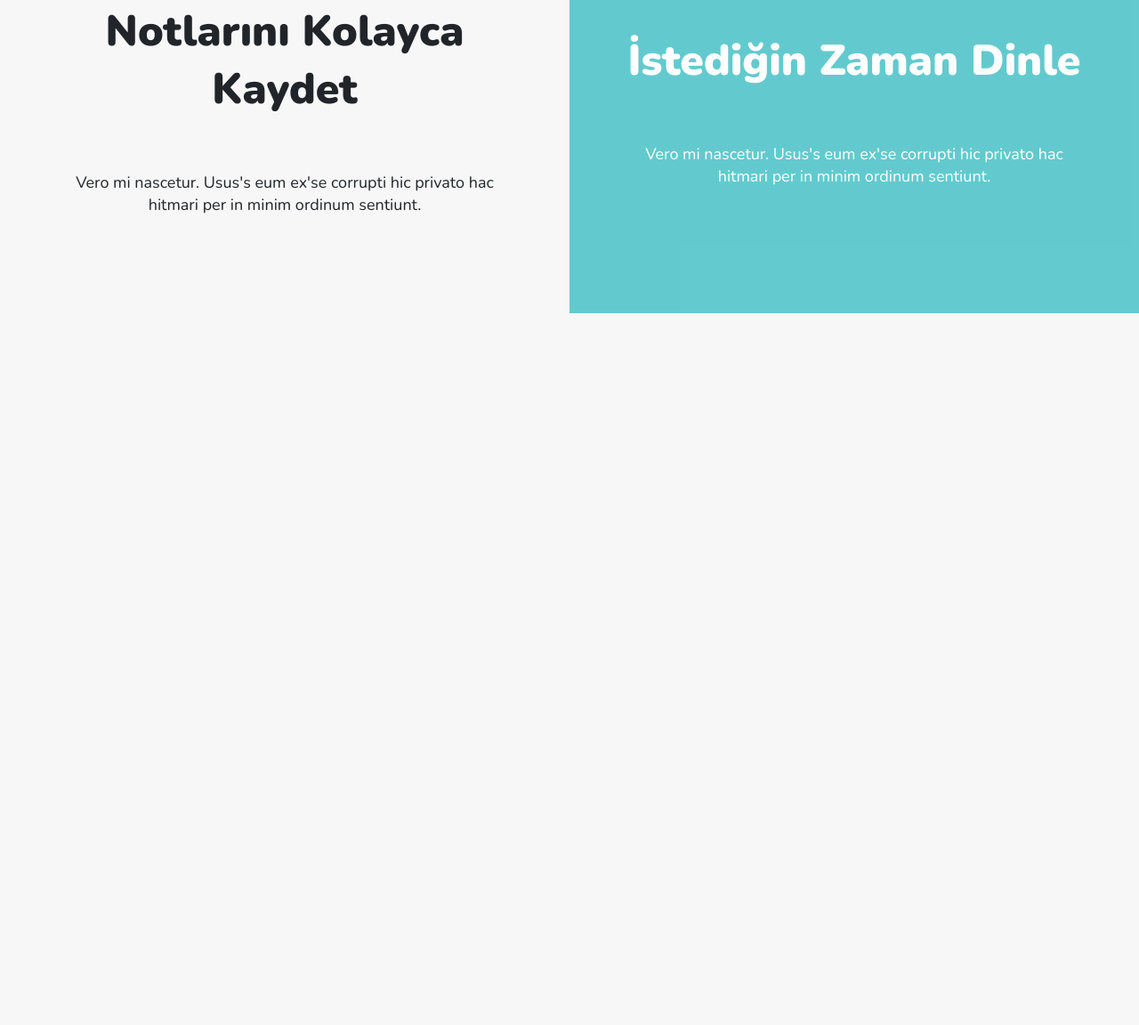
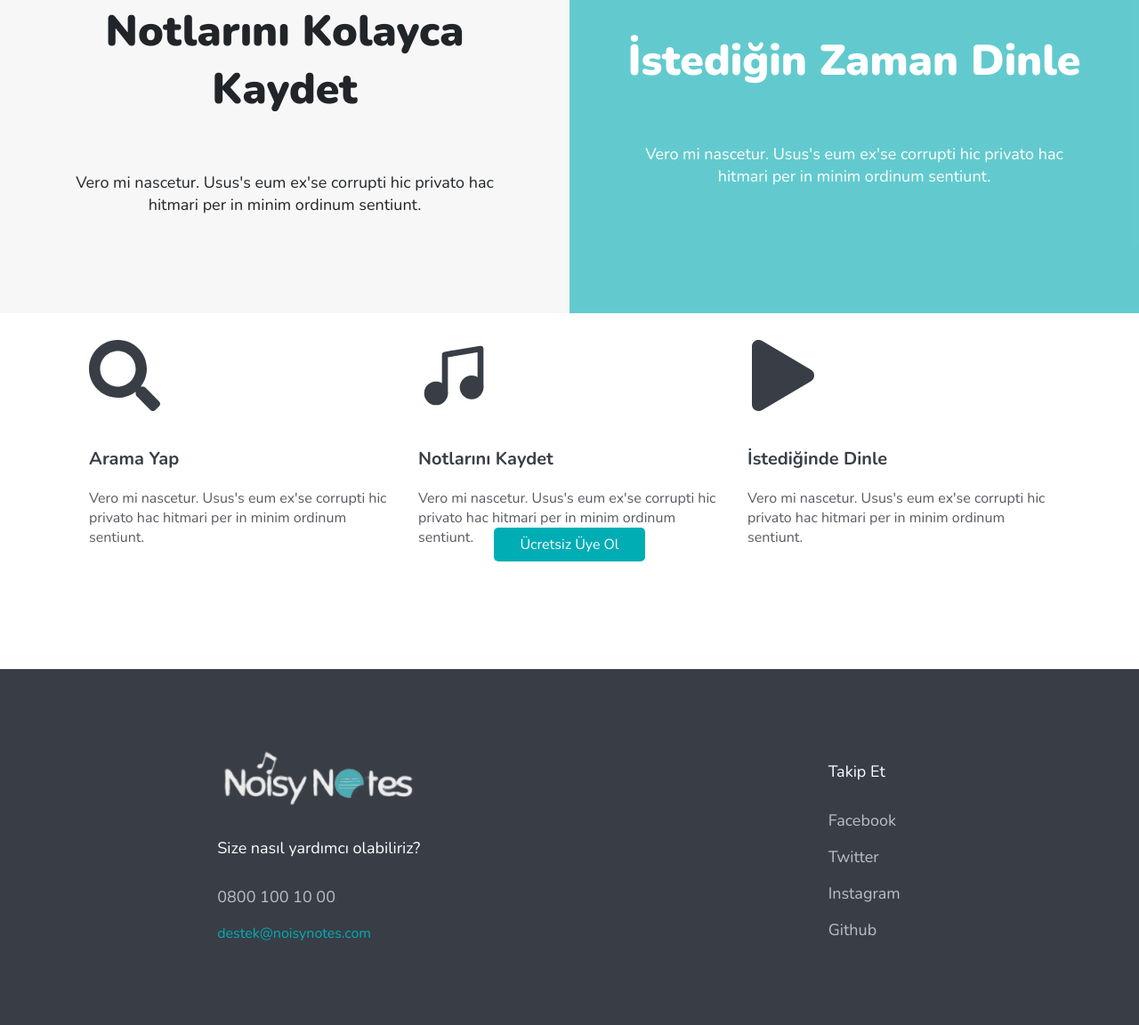
Before and after one commit to batin/NoisyNotes, a Gatsby site: page / in a window 1280 px wide. Shown: the part 1248-2400 px from the top of the page at 89% size. Before the commit the page ends 1600 px from the top, so only its background shows below. Built offline with nearby package versions, Linux system fonts and the light colour scheme; Gatsby itself is replaced by a stand-in of ours.

Commit message:
landing page is done

```diff
--- a/package.json
+++ b/package.json
@@ -25,6 +25,7 @@
     "react-audio-recorder": "^2.2.0",
     "react-dom": "^16.12.0",
     "react-helmet": "^5.2.1",
+    "react-icons": "^3.9.0",
     "react-mp3-recorder": "^1.1.2"
   },
   "devDependencies": {
--- /dev/null
+++ b/src/components/homeS3.js
@@ -0,0 +1,39 @@
+import React from "react"
+import { FiMusic } from "react-icons/fi"
+import { FaSearch, FaPlay } from "react-icons/fa"
+
+const Section3 = () => {
+  return (
+    <section className="section3">
+      <div className="container d-flex h-100">
+        <div className="col-4 s3Item">
+          <FaSearch />
+          <h4>Arama Yap</h4>
+          <p>
+            Vero mi nascetur. Usus's eum ex'se corrupti hic privato hac hitmari
+            per in minim ordinum sentiunt.
+          </p>
+        </div>
+        <div className="col-4 s3Item middle">
+          <FiMusic />
+          <h4>Notlarını Kaydet</h4>
+          <p>
+            Vero mi nascetur. Usus's eum ex'se corrupti hic privato hac hitmari
+            per in minim ordinum sentiunt.
+          </p>
+          <button className="btn">Ücretsiz Üye Ol</button>
+        </div>
+        <div className="col-4 s3Item">
+          <FaPlay />
+          <h4>İstediğinde Dinle</h4>
+          <p>
+            Vero mi nascetur. Usus's eum ex'se corrupti hic privato hac hitmari
+            per in minim ordinum sentiunt.
+          </p>
+        </div>
+      </div>
+    </section>
+  )
+}
+
+export default Section3
--- /dev/null
+++ b/src/components/homeS4.js
@@ -0,0 +1,42 @@
+import React from "react"
+import Img from "gatsby-image"
+import { graphql, useStaticQuery } from "gatsby"
+
+const Section4 = () => {
+  const data = useStaticQuery(graphql`
+    {
+      s1Img: file(relativePath: { eq: "logo_light.png" }) {
+        childImageSharp {
+          fluid(quality: 100) {
+            ...GatsbyImageSharpFluid_tracedSVG
+          }
+        }
+      }
+    }
+  `)
+  return (
+    <section className="section4">
+      <div className="container-fluid justify-content-around d-flex h-100">
+        <div className="align-self-center my-auto">
+          <Img
+            className="s4Img"
+            loading="lazy"
+            fluid={data.s1Img.childImageSharp.fluid}
+          />
+          <h5>Size nasıl yardımcı olabiliriz?</h5>
+          <p>0800 100 10 00</p>
+          <a href="mailto:batineryilmaz@icloud.com">destek@noisynotes.com</a>
+        </div>
+        <div className="align-self-center mt-4 mr-4">
+          <h5>Takip Et</h5>
+          <p>Facebook</p>
+          <p>Twitter</p>
+          <p>Instagram</p>
+          <p>Github</p>
+        </div>
+      </div>
+    </section>
+  )
+}
+
+export default Section4
--- a/src/pages/index.js
+++ b/src/pages/index.js
@@ -1,16 +1,20 @@
-import React from 'react'
-import Layout from '../components/layout'
-import Seo from '../components/seo'
-import Section1 from '../components/homeS1'
-import Section2 from '../components/homeS2'
-import '../styles/index.scss'
+import React from "react"
+import Layout from "../components/layout"
+import Seo from "../components/seo"
+import Section1 from "../components/homeS1"
+import Section2 from "../components/homeS2"
+import Section3 from "../components/homeS3"
+import Section4 from "../components/homeS4"
+import "../styles/index.scss"
 
 const IndexPage = () => {
   return (
     <Layout>
-      <Seo title='Home' />
+      <Seo title="Home" />
       <Section1 />
       <Section2 />
+      <Section3 />
+      <Section4 />
     </Layout>
   )
 }
--- a/src/styles/homePage.scss
+++ b/src/styles/homePage.scss
@@ -1,4 +1,5 @@
-html, body {
+html,
+body {
   background-color: $bg;
   font-family: $font;
   overflow-x: hidden;
@@ -61,10 +62,8 @@ section {
 
       button {
         width: 150px;
-        height: 35px ;
+        height: 35px;
       }
-
-
     }
   }
 
@@ -83,15 +82,11 @@ section {
   }
 
   @media only screen and (max-width: 320px) {
-    .s1Img {
-      width: 60% !important;
-    }
+    height: 130vh;
   }
-
 }
 
 .section2 {
-
   h2 {
     margin: 30px auto;
     width: 80%;
@@ -109,7 +104,7 @@ section {
 
   .right {
     color: $white;
-    background-color: rgba($color: $fourth, $alpha: .6);
+    background-color: rgba($color: $fourth, $alpha: 0.6);
     width: 50vw;
     height: 100vh;
     .s2Img2 {
@@ -129,7 +124,8 @@ section {
     }
   }
   @media only screen and (max-width: 760px) {
-    .innerSection{
+    height: 200vh !important;
+    .innerSection {
       display: inline !important;
     }
     .right {
@@ -139,8 +135,8 @@ section {
       width: 100vw !important;
     }
     h2 {
-      font-size: 38px;
-      line-height: 55px;
+      font-size: 30px;
+      line-height: 45px;
     }
 
     p {
@@ -149,3 +145,134 @@ section {
     }
   }
 }
+
+.section3 {
+  height: 50vh;
+  background-color: $white;
+  position: relative;
+  .s3Item {
+    display: flex;
+    flex-direction: column;
+    align-items: flex-start;
+    justify-content: center;
+    text-align: left;
+    margin-bottom: 10%;
+    color: $secondary;
+
+    svg {
+      font-size: 10vh;
+      margin: 20px 0;
+      circle {
+        fill: $secondary;
+      }
+    }
+
+    h4 {
+      margin: 20px 0;
+      left: 0;
+      font-weight: bold;
+      font-size: 20px;
+      line-height: 27px;
+    }
+
+    p {
+      color: rgba($color: $secondary, $alpha: 0.85);
+      font-size: 16px;
+      line-height: 22px;
+    }
+  }
+  button {
+    position: absolute;
+    margin-top: 230px;
+    width: 170px;
+    height: 50px;
+    align-self: center;
+    justify-self: center;
+    background-color: $fourth;
+    max-height: fit-content;
+    border-radius: 5px;
+    color: $white !important;
+  }
+
+  @media only screen and (max-width: 760px) {
+    .s3Item {
+      align-items: center;
+      &:first-child {
+        svg {
+          margin-bottom: 35px;
+        }
+      }
+      svg {
+        font-size: 6vh;
+      }
+
+      h4 {
+        font-size: 15px;
+        line-height: 17px;
+      }
+
+      p {
+        font-size: 8px;
+        line-height: 15px;
+        margin: 0px -10px;
+      }
+      button {
+        width: 150px;
+        height: 35px;
+        margin-top: 22vh;
+      }
+    }
+  }
+  @media only screen and (max-width: 320px) {
+    height: 55vh;
+    .s3Item {
+      &:first-child {
+        svg {
+          margin-bottom: 20px;
+        }
+      }
+      button {
+        width: 100px;
+        height: 30px;
+        font-size: 10px;
+        margin-top: 1vh;
+        margin-left: -18px;
+      }
+    }
+  }
+}
+
+.section4 {
+  height: 50vh;
+  background-color: $secondary;
+  color: rgba($color: $bg, $alpha: 0.7);
+  h5 {
+    color: $white;
+    margin-bottom: 30px;
+    font-size: 18px;
+    line-height: 25px;
+  }
+
+  p {
+    font-size: 18px;
+    line-height: 25px;
+  }
+
+  a {
+    color: $fourth;
+  }
+
+  .s4Img {
+    margin-bottom: 30px;
+  }
+  @media only screen and (max-width: 760px) {
+    p {
+      font-size: 12px;
+      line-height: 15px;
+    }
+    h5 {
+      font-size: 15px;
+      line-height: 17px;
+    }
+  }
+}
```
Also changed, not shown: src/components/header.js (+9 -9 lines), src/components/homeS1.js (+12 -15 lines), src/components/homeS2.js (+19 -14 lines), src/components/image.js (deleted, +0 -23 lines), src/components/layout.js (+5 -5 lines), src/components/seo.js (+0 -7 lines), src/pages/page-2.js (+13 -13 lines), src/images/logo_light.png (added), 1 other file.
